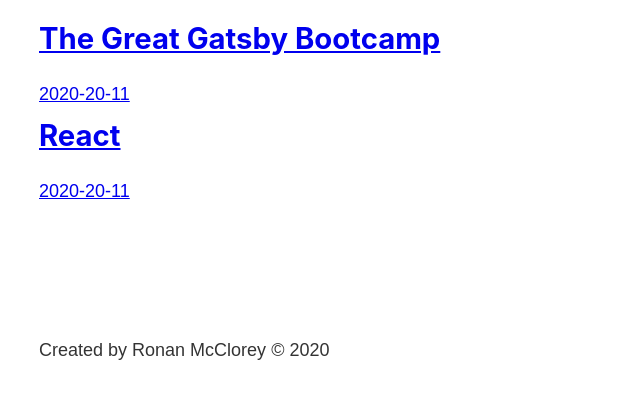
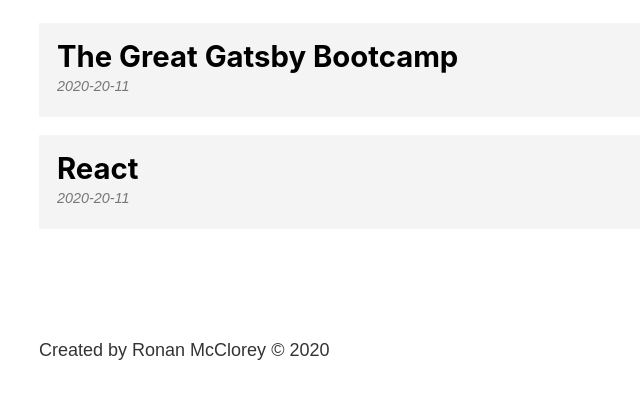
Before and after one commit to rmcclorey1125/learn-gatsby, a Gatsby site: page /blog in a window 1280 px wide. Shown: the part 393-792 px from the top of the page, without its empty margins (244-884 px from the left). Built offline with nearby package versions, Linux system fonts and the light colour scheme; Gatsby itself is replaced by a stand-in of ours.

```diff
--- a/gatsby-config.js
+++ b/gatsby-config.js
@@ -12,6 +12,13 @@
   },
 
   plugins: [
+    {
+      resolve: 'gatsby-source-contentful',
+      options: {
+        spaceId: process.env.CONTENTFUL_SPACE_ID,
+        accessToken: process.env.CONTENTFUL_ACCESS_TOKEN
+      }
+    },
     'gatsby-plugin-sass',
     {
       resolve: 'gatsby-source-filesystem',
--- a/package.json
+++ b/package.json
@@ -19,6 +19,7 @@
     "gatsby-plugin-sharp": "^2.9.0",
     "gatsby-remark-images": "^3.0.10",
     "gatsby-remark-relative-images": "^0.2.2",
+    "gatsby-source-contentful": "^4.1.1",
     "gatsby-source-filesystem": "^2.0.28",
     "gatsby-transformer-remark": "^2.3.8",
     "node-sass": "^4.14.1",
--- a/src/pages/blog.js
+++ b/src/pages/blog.js
@@ -30,7 +30,7 @@
             <ol className={blogStyles.posts}>
                 {data.allMarkdownRemark.edges.map((edge) => {
                     return (
-                        <li>
+                        <li className={blogStyles.post}>
                             <Link to={`/blog/${edge.node.fields.slug}`}>
                                 <h2>{edge.node.frontmatter.title}</h2>
                                 <p>{edge.node.frontmatter.date}</p>
--- a/src/pages/blog.module.scss
+++ b/src/pages/blog.module.scss
@@ -2,3 +2,29 @@
     list-style-type: none;
     margin: 0;
 }
+
+.post {
+    margin: 1rem 0;
+
+    a {
+        background: #f4f4f4;
+        color: #000000;
+        display: block;
+        padding: 1rem;
+        text-decoration: none;
+    }
+
+    a:hover {
+        background: #e4e4e4;
+    }
+
+    h2 {
+        margin-bottom: 0;
+    }
+
+    p {
+        color: #777777;
+        font-size: .8rem;
+        font-style: italic;
+    }
+}
```
Also changed, not shown: 1 other file.
